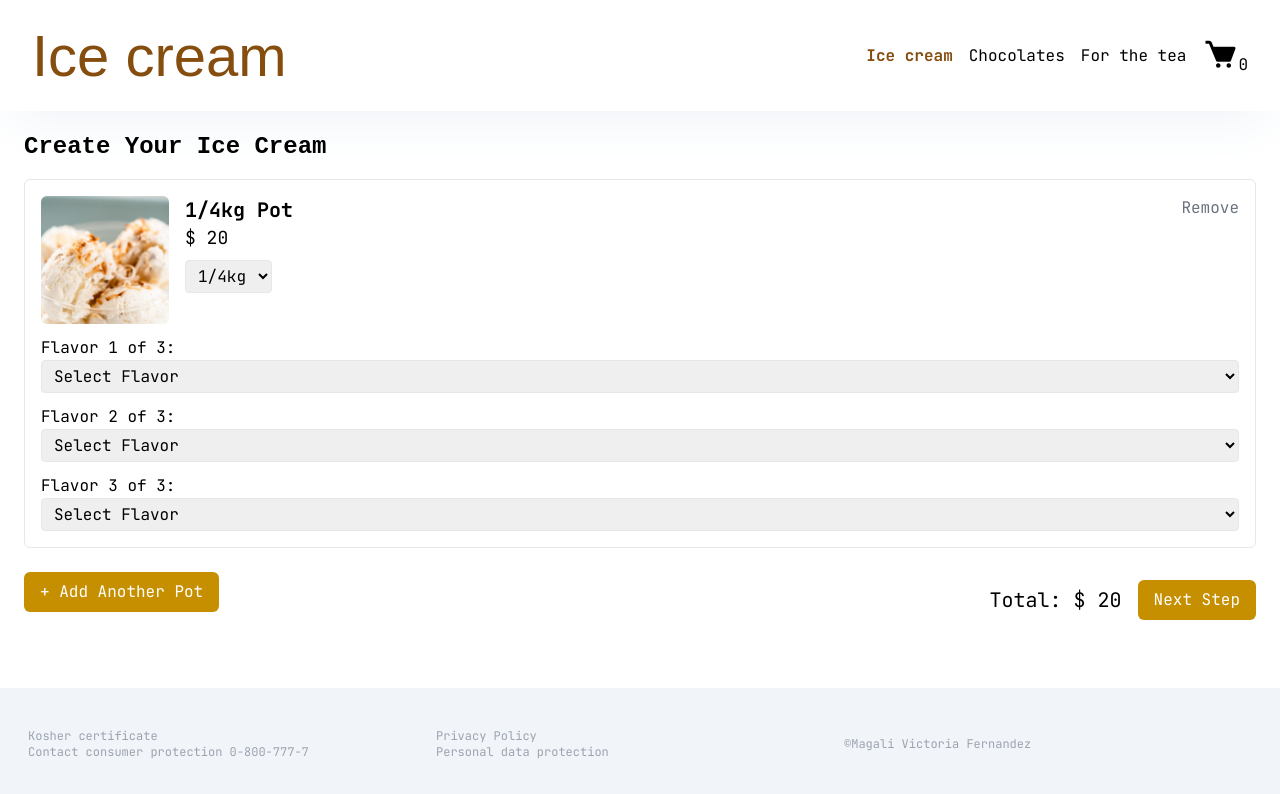
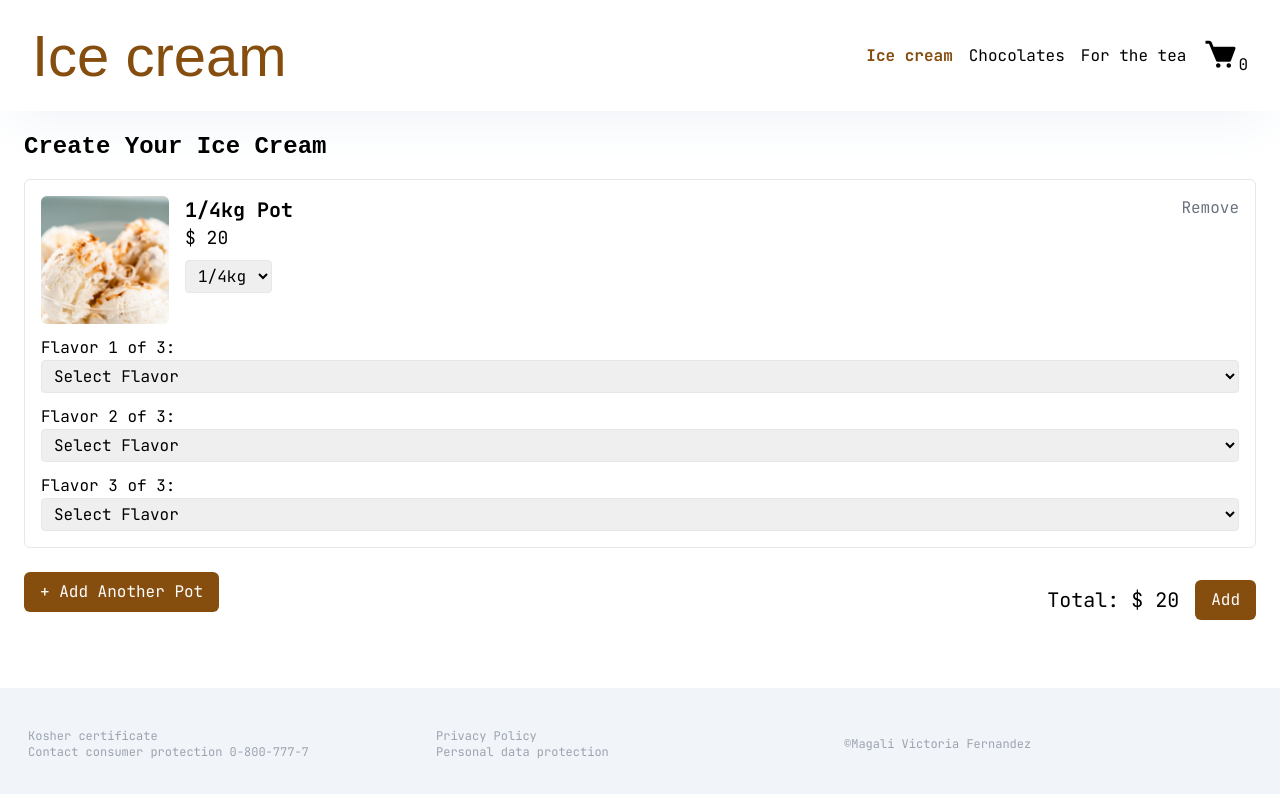
Before and after one commit to Githubmagali/icecream-shop, a Next.js app: page /iceCream in a window 1280 px wide. Shown: the top 794 px of the page. Built offline with nearby package versions, Linux system fonts and the light colour scheme.

Commit message:
cambie el btn

```diff
--- a/src/app/iceCream/page.jsx
+++ b/src/app/iceCream/page.jsx
@@ -55,7 +55,7 @@ function IceCream() {
       )
     );
 
-  const handleNextStep = () => {
+  const handleAdd = () => {
     const incomplete = selections.findIndex((s) => s.flavors.some((f) => !f));
     if (incomplete !== -1) {
       setError(`Pot ${incomplete + 1}: please choose all the flavors.`);
@@ -65,8 +65,6 @@ function IceCream() {
 
     selections.forEach((s) => {
       addToCart({
-        // id string y compuesto: no choca con los ids numéricos de "For the tea",
-        // y dos potes idénticos suman cantidad en vez de duplicar línea
         id: `icecream|${s.size}|${[...s.flavors].sort().join(",")}`,
         name: `Ice cream ${s.size}`,
         flavors: s.flavors,
@@ -75,10 +73,11 @@ function IceCream() {
       });
     });
 
-    router.push("/shipping");
+    // vuelve al estado inicial para armar el siguiente pedido
+    setSelections([makeSelection()]);
   };
 
-  const isNextStepButtonDisabled = selections.length === 0;
+  const isAddButtonDisabled = selections.length === 0;
   const total = selections.reduce((acc, s) => acc + s.price, 0);
 
   return (
@@ -101,7 +100,7 @@ function IceCream() {
 
       <div className="flex justify-between items-center flex-mobile-btn">
         <button
-          className="btn-ice-cream text-white px-4 py-2 rounded-md mb-4"
+          className=" text-white px-4 py-2 rounded-md mb-4 bg-yellow-800"
           onClick={addSelection}
         >
           + Add Another Pot
@@ -110,13 +109,12 @@ function IceCream() {
         <div className="flex items-center gap-4">
           <p className="text-xl">Total: $ {total}</p>
           <button
-            onClick={handleNextStep}
-            disabled={isNextStepButtonDisabled}
-            className={`btn-ice-cream text-white px-4 py-2 rounded-md ${
-              isNextStepButtonDisabled ? "opacity-50 cursor-not-allowed" : ""
+            onClick={handleAdd}
+            disabled={isAddButtonDisabled}
+            className={` text-white px-4 bg-yellow-800 py-2 rounded-md ${isAddButtonDisabled ? "opacity-50 cursor-not-allowed" : ""
               }`}
           >
-            Next Step
+            Add
           </button>
         </div>
       </div>
```
Lines whose indentation alone changed are shown as unchanged.
